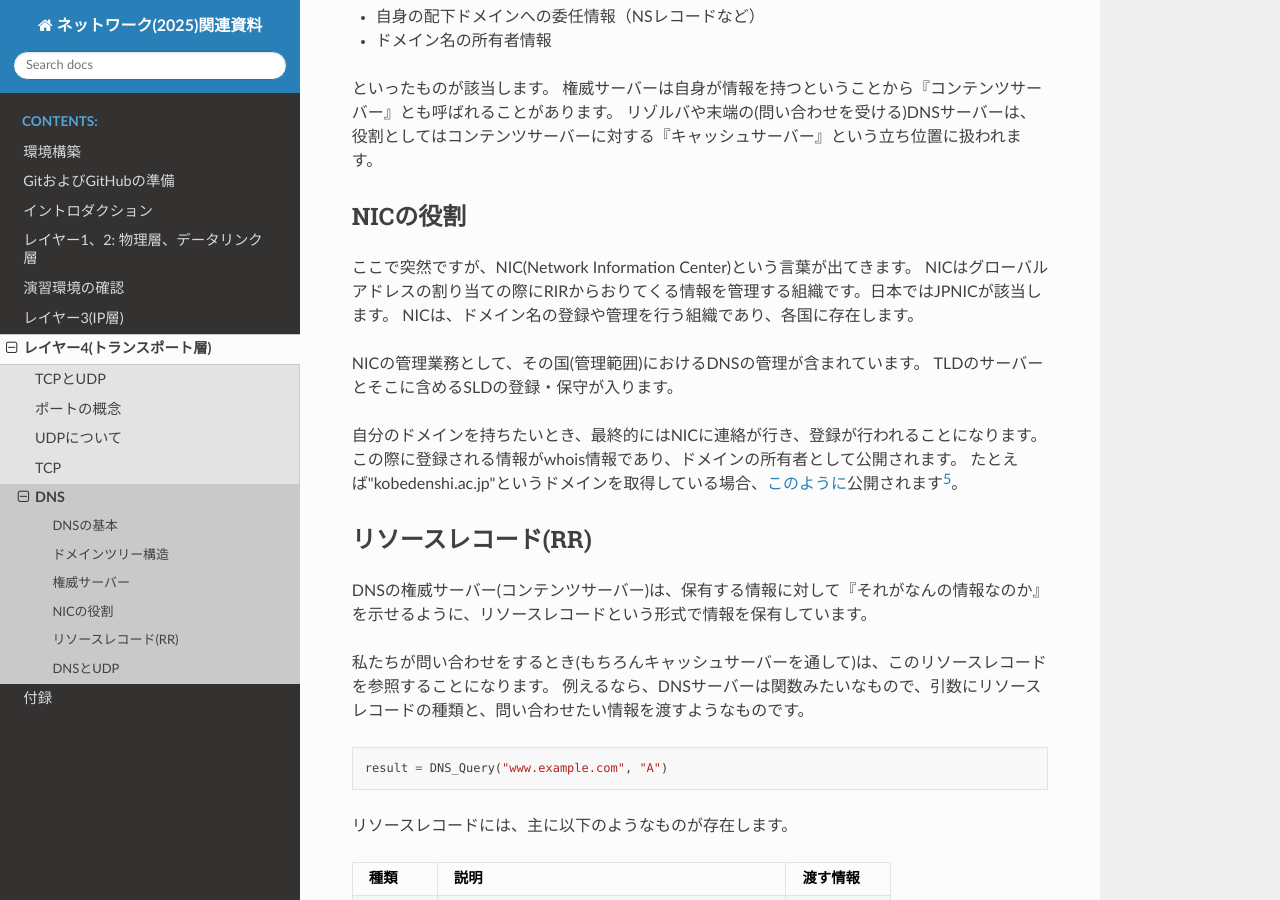
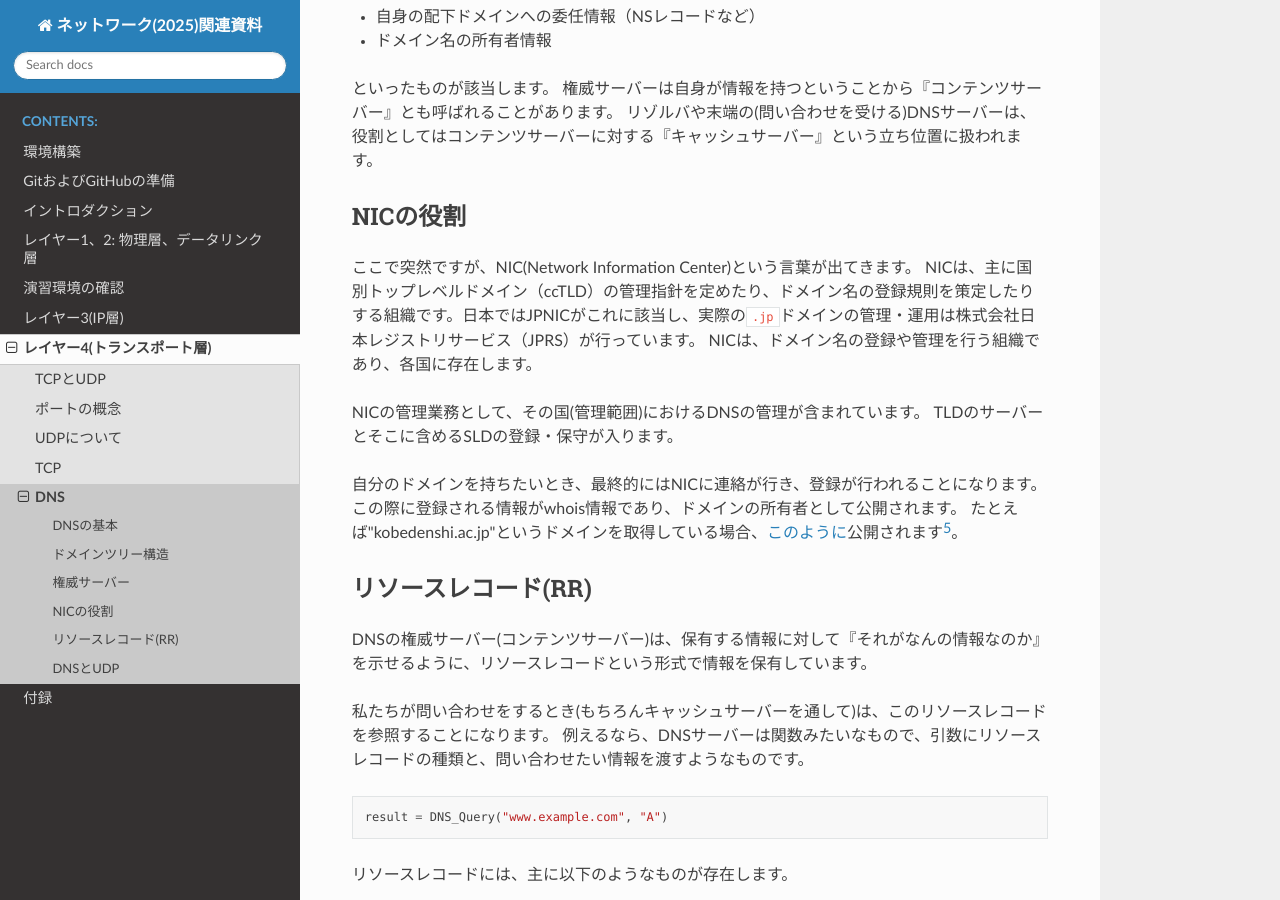
Before and after one commit to densuke/2025-network-doc, a Sphinx documentation site: the page built from source/transport/dns.md, in a window 1280 px wide and 900 px high, scrolled down 4648 px. Built offline with Sphinx 7.4.7 and the Read the Docs theme 3.1.0, drawn with Linux system fonts in a browser that asks for light colours; pages that are not in the unit, such as notebooks, are missing from menus.

Commit message:
Update source/transport/dns.md
Co-authored-by: gemini-code-assist[bot] <176961590+gemini-code-assist[bot]@users.noreply.github.com>

```diff
--- a/source/transport/dns.md
+++ b/source/transport/dns.md
@@ -258,7 +258,7 @@ graph RL
 ## NICの役割
 
 ここで突然ですが、NIC(Network Information Center)という言葉が出てきます。
-NICはグローバルアドレスの割り当ての際にRIRからおりてくる情報を管理する組織です。日本ではJPNICが該当します。
+NICは、主に国別トップレベルドメイン（ccTLD）の管理指針を定めたり、ドメイン名の登録規則を策定したりする組織です。日本ではJPNICがこれに該当し、実際の`.jp`ドメインの管理・運用は株式会社日本レジストリサービス（JPRS）が行っています。
 NICは、ドメイン名の登録や管理を行う組織であり、各国に存在します。
 
 NICの管理業務として、その国(管理範囲)におけるDNSの管理が含まれています。
```
